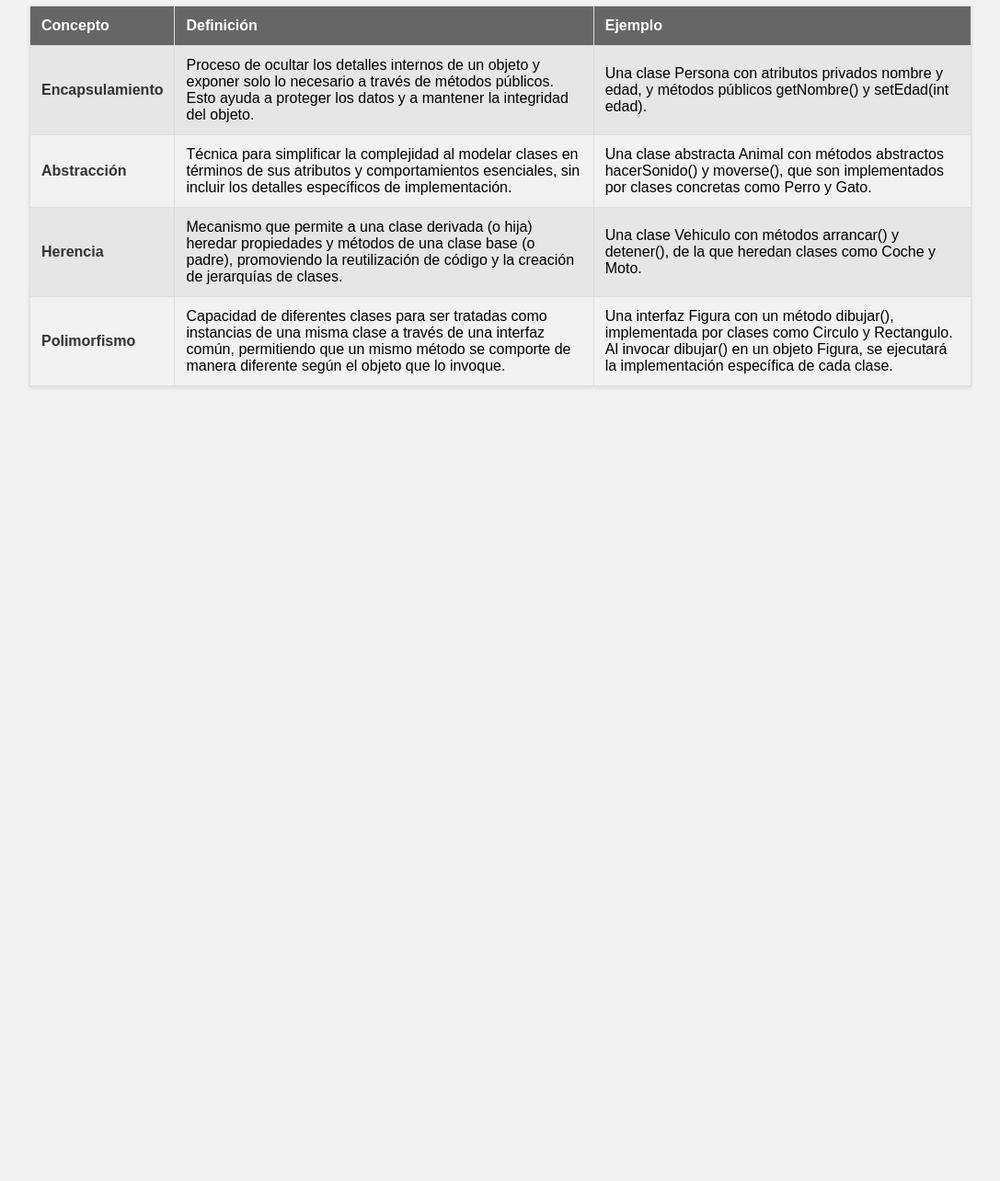
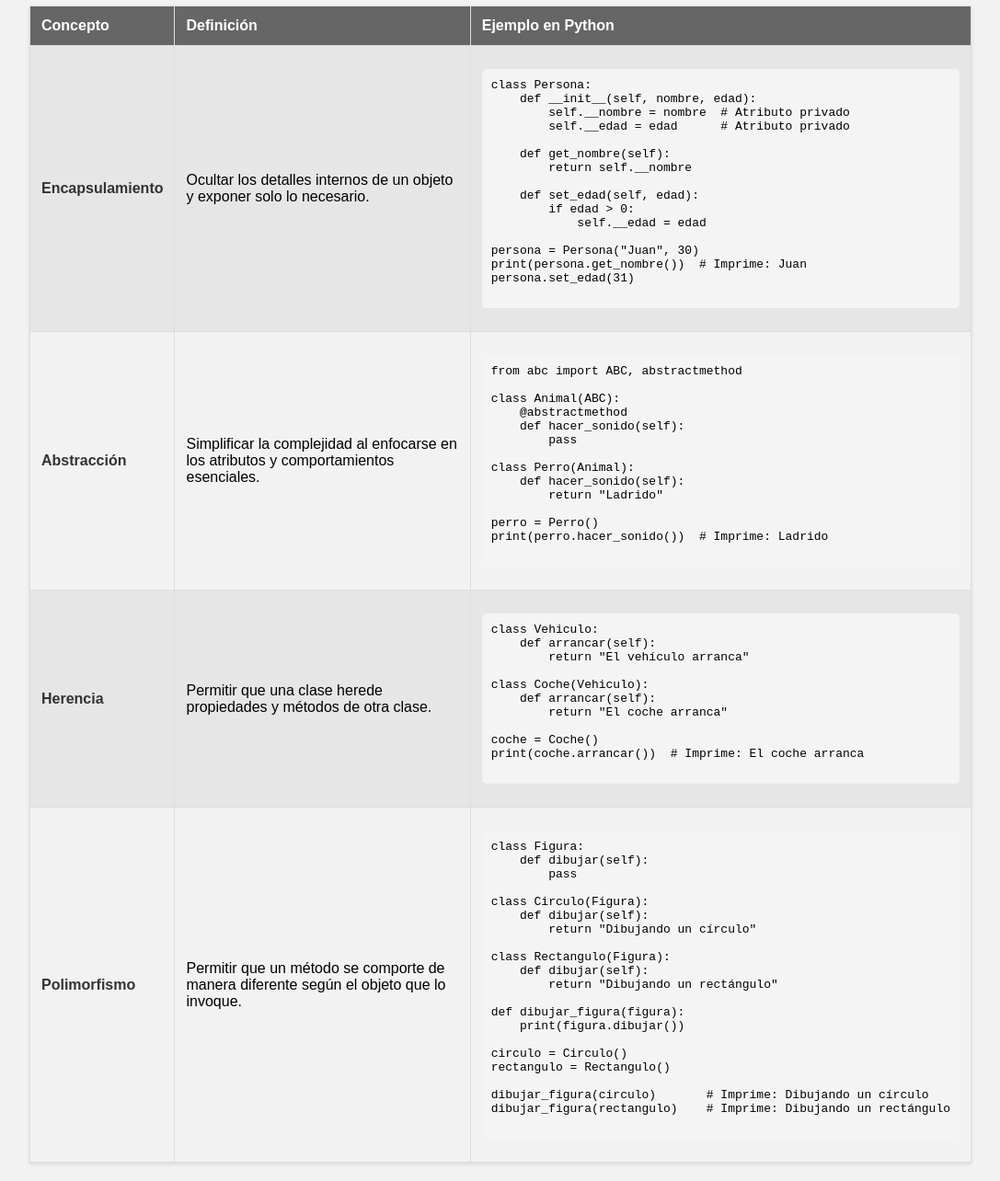
Before and after one commit to AnahiCornejo/O.O.P, a plain HTML site: page index.html in a window 1280 px wide. Shown: the part 72-1356 px from the top of the page at 92% size, without its empty margins (96-1183 px from the left). Before the commit the page ends 800 px from the top, so only its background shows below. Drawn offline with Linux system fonts and the light colour scheme.

Commit message:
Modificado html

```diff
--- a/index.html
+++ b/index.html
@@ -3,7 +3,7 @@
 <head>
     <meta charset="UTF-8">
     <meta name="viewport" content="width=device-width, initial-scale=1.0">
-    <title>Paradigmas de la OOP</title>
+    <title>Paradigmas de la OOP.</title>
     <style>
         body {
             font-family: Arial, sans-serif;
@@ -13,7 +13,7 @@
         }
         h1 {
             text-align: center;
-            color: #333;
+            color: #c272b0;
             margin-top: 20px;
         }
         table {
@@ -21,7 +21,7 @@
             margin: 20px auto;
             border-collapse: collapse;
             box-shadow: 0 2px 4px rgba(0, 0, 0, 0.1);
-            background-color: #fff;
+            background-color: #c77fb5;
         }
         th, td {
             border: 1px solid #dddddd;
@@ -45,38 +45,114 @@
             font-weight: bold;
             color: #333;
         }
+        pre {
+            background-color: #f4f4f4;
+            padding: 10px;
+            border-radius: 5px;
+            overflow-x: auto;
+        }
     </style>
 </head>
 <body>
-    <h1>Paradigmas de la OOP.</h1>
+    <h1>Paradigmas de la OOP en Python</h1>
     <table>
         <thead>
             <tr>
                 <th>Concepto</th>
                 <th>Definición</th>
-                <th>Ejemplo</th>
+                <th>Ejemplo en Python</th>
             </tr>
         </thead>
         <tbody>
             <tr>
                 <td class="concept">Encapsulamiento</td>
-                <td>Proceso de ocultar los detalles internos de un objeto y exponer solo lo necesario a través de métodos públicos. Esto ayuda a proteger los datos y a mantener la integridad del objeto.</td>
-                <td>Una clase Persona con atributos privados nombre y edad, y métodos públicos getNombre() y setEdad(int edad). </td>
+                <td>Ocultar los detalles internos de un objeto y exponer solo lo necesario.</td>
+                <td>
+                    <pre>
+class Persona:
+    def __init__(self, nombre, edad):
+        self.__nombre = nombre  # Atributo privado
+        self.__edad = edad      # Atributo privado
+
+    def get_nombre(self):
+        return self.__nombre
+
+    def set_edad(self, edad):
+        if edad > 0:
+            self.__edad = edad
+
+persona = Persona("Juan", 30)
+print(persona.get_nombre())  # Imprime: Juan
+persona.set_edad(31)
+                    </pre>
+                </td>
             </tr>
             <tr>
                 <td class="concept">Abstracción</td>
-                <td>Técnica para simplificar la complejidad al modelar clases en términos de sus atributos y comportamientos esenciales, sin incluir los detalles específicos de implementación.</td>
-                <td>Una clase abstracta Animal con métodos abstractos hacerSonido() y moverse(), que son implementados por clases concretas como Perro y Gato.</td>
+                <td>Simplificar la complejidad al enfocarse en los atributos y comportamientos esenciales.</td>
+                <td>
+                    <pre>
+from abc import ABC, abstractmethod
+
+class Animal(ABC):
+    @abstractmethod
+    def hacer_sonido(self):
+        pass
+
+class Perro(Animal):
+    def hacer_sonido(self):
+        return "Ladrido"
+
+perro = Perro()
+print(perro.hacer_sonido())  # Imprime: Ladrido
+                    </pre>
+                </td>
             </tr>
             <tr>
                 <td class="concept">Herencia</td>
-                <td>Mecanismo que permite a una clase derivada (o hija) heredar propiedades y métodos de una clase base (o padre), promoviendo la reutilización de código y la creación de jerarquías de clases.</td>
-                <td>Una clase Vehiculo con métodos arrancar() y detener(), de la que heredan clases como Coche y Moto.</td>
+                <td>Permitir que una clase herede propiedades y métodos de otra clase.</td>
+                <td>
+                    <pre>
+class Vehiculo:
+    def arrancar(self):
+        return "El vehículo arranca"
+
+class Coche(Vehiculo):
+    def arrancar(self):
+        return "El coche arranca"
+
+coche = Coche()
+print(coche.arrancar())  # Imprime: El coche arranca
+                    </pre>
+                </td>
             </tr>
             <tr>
                 <td class="concept">Polimorfismo</td>
-                <td>Capacidad de diferentes clases para ser tratadas como instancias de una misma clase a través de una interfaz común, permitiendo que un mismo método se comporte de manera diferente según el objeto que lo invoque.</td>
-                <td>Una interfaz Figura con un método dibujar(), implementada por clases como Circulo y Rectangulo. Al invocar dibujar() en un objeto Figura, se ejecutará la implementación específica de cada clase.</td>
+                <td>Permitir que un método se comporte de manera diferente según el objeto que lo invoque.</td>
+                <td>
+                    <pre>
+class Figura:
+    def dibujar(self):
+        pass
+
+class Circulo(Figura):
+    def dibujar(self):
+        return "Dibujando un círculo"
+
+class Rectangulo(Figura):
+    def dibujar(self):
+        return "Dibujando un rectángulo"
+
+def dibujar_figura(figura):
+    print(figura.dibujar())
+
+circulo = Circulo()
+rectangulo = Rectangulo()
+
+dibujar_figura(circulo)       # Imprime: Dibujando un círculo
+dibujar_figura(rectangulo)    # Imprime: Dibujando un rectángulo
+                    </pre>
+                </td>
             </tr>
         </tbody>
     </table>
```
